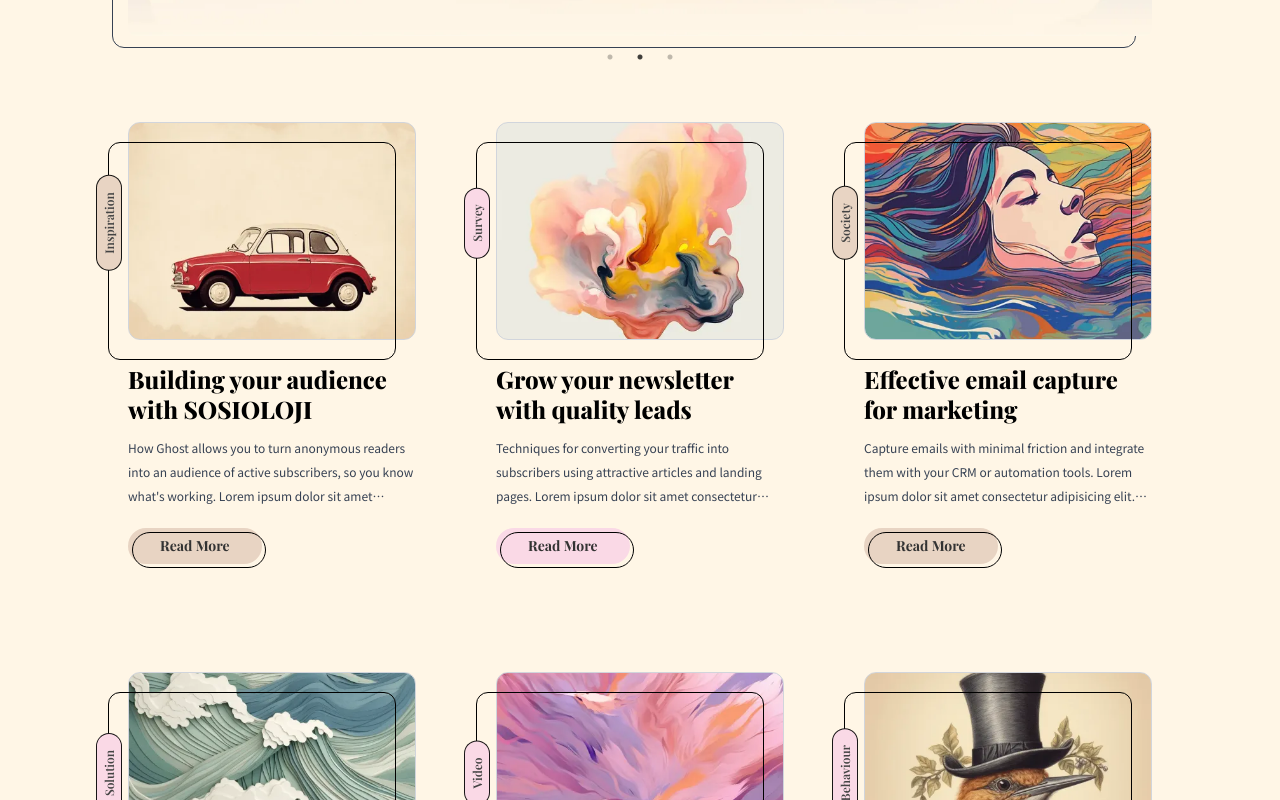
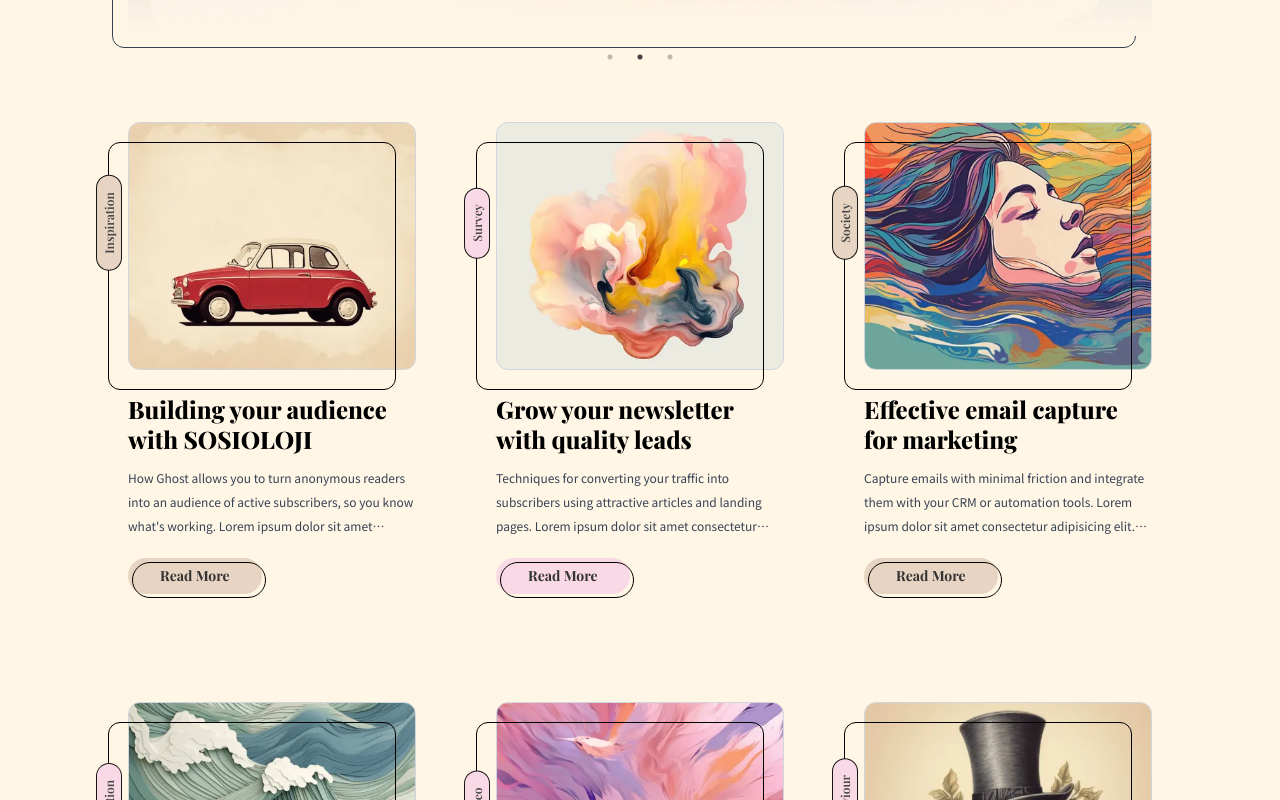
Before and after one commit to Olawoyin1/sosioloji, a React (Vite) app: page / in a window 1280 px wide. Shown: the part 580-1380 px from the top of the page. Built offline with nearby package versions, Linux system fonts and the light colour scheme; a web font is replaced by a local one.

Commit message:
some fix

```diff
--- a/src/components/PageWrapper.tsx
+++ b/src/components/PageWrapper.tsx
@@ -1,13 +1,18 @@
 // src/utils/motionWrapper.tsx
-import { motion } from 'framer-motion'
+import { motion } from 'framer-motion';
 
-export const PageWrapper = ({ children }: { children: React.ReactNode }) => (
+interface PageWrapperProps {
+  children: React.ReactNode;
+  disableEntryAnimation?: boolean;
+}
+
+export const PageWrapper = ({ children, disableEntryAnimation = false }: PageWrapperProps) => (
   <motion.div
-    initial={{ opacity: 0, y: 20 }}
+    initial={disableEntryAnimation ? false : { opacity: 0, y: 20 }}
     animate={{ opacity: 1, y: 0 }}
     exit={{ opacity: 0, y: -20 }}
     transition={{ duration: 0.4 }}
   >
     {children}
   </motion.div>
-)
+);
--- a/src/components/SingleCard.tsx
+++ b/src/components/SingleCard.tsx
@@ -193,10 +193,10 @@ const SingleCard = ({ item }: { item: CardItem }) => {
   }, []);
 
   return (
-    <div className="flex flex-col justify-center items-center max-w-[500px] max-h-[590px] md:h-[470px]">
+    <div className="flex flex-col justify-center items-center max-w-[500px] max-h-[590px] md:max-h-[500px]">
       {/* Image */}
       <div
-        className="relative w-full  h-[340px]"
+        className="relative w-full  h-[340px] md:h-[400px]"
         onMouseEnter={() => setIsHovered(true)}
         onMouseLeave={() => setIsHovered(false)}
       >
--- a/src/pages/Home.tsx
+++ b/src/pages/Home.tsx
@@ -5,7 +5,7 @@ import { PageWrapper } from "../components/PageWrapper";
 
 const Home = () => {
     return (
-    <PageWrapper>
+    <PageWrapper disableEntryAnimation>
       {/* Fixed background image */}
       <div className="bg" />
 
```
